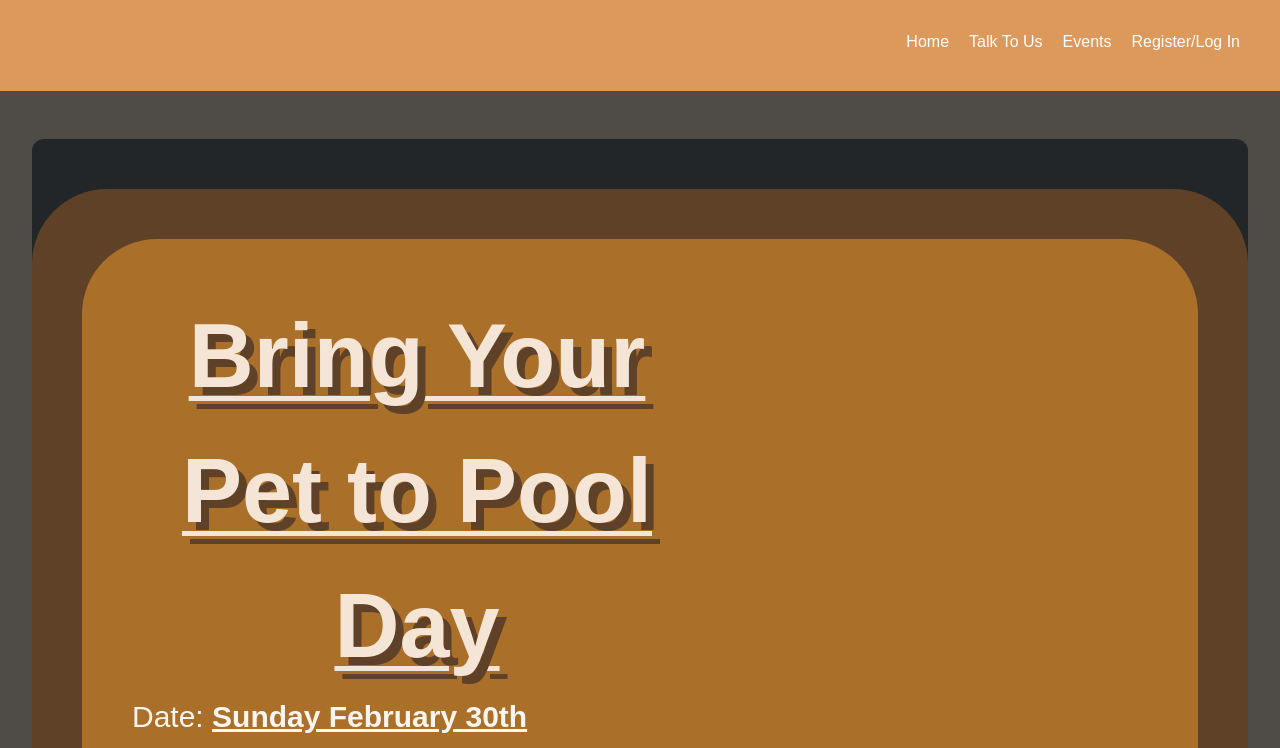
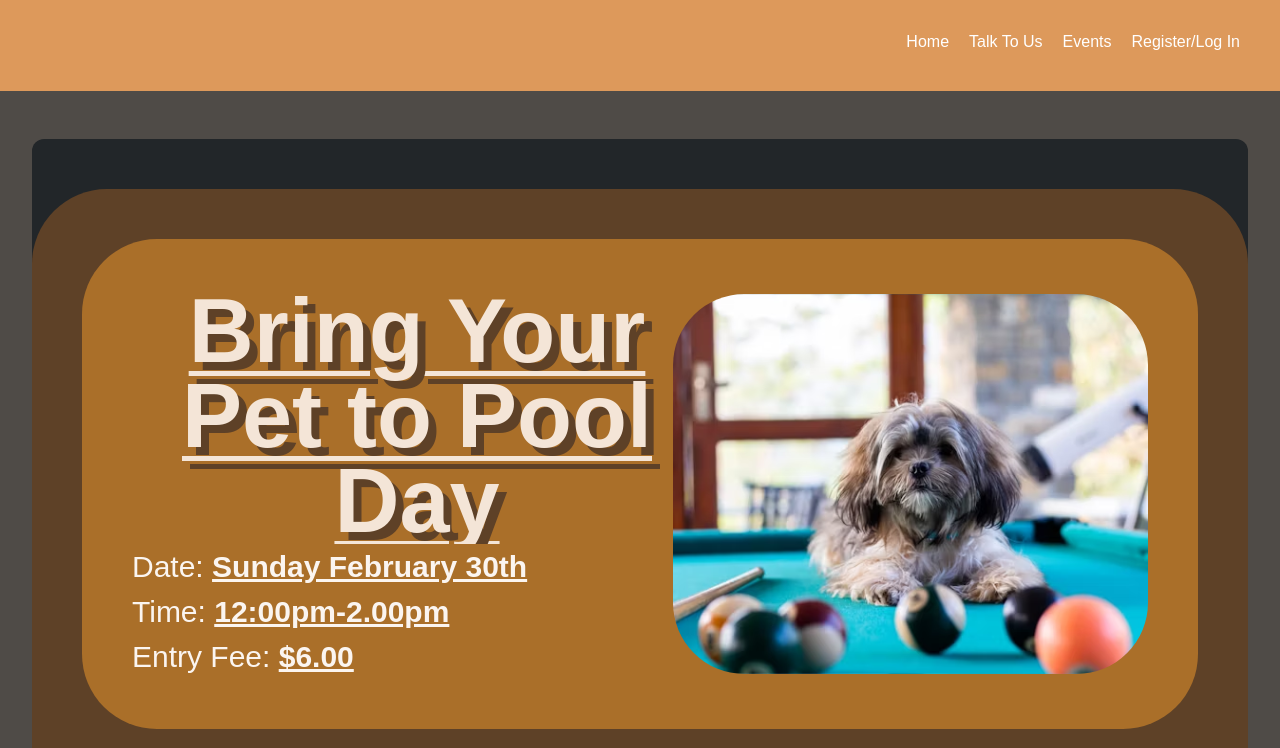
Before and after one commit to UoaWDCC/aspa-portal-v3, a Next.js app in the folder frontend/: page /events/event-info in a window 1280 px wide. Shown: the top 748 px of the page. Built offline with nearby package versions, Linux system fonts and the light colour scheme.

Commit message:
Completed the Parts of Event Info Section
Added image and changed line height of the title

```diff
--- a/frontend/src/ui/events/EventInfo.module.css
+++ b/frontend/src/ui/events/EventInfo.module.css
@@ -55,6 +55,7 @@
     font-weight: bold;
     text-decoration: underline 5px;
     text-align: center;
+    line-height:85px;
     width: 570px;
     font-size: 90px;
     color: #F4E5D7;
--- a/frontend/src/ui/events/EventInfo.tsx
+++ b/frontend/src/ui/events/EventInfo.tsx
@@ -2,6 +2,7 @@
 
 import React from 'react';
 import styles from './EventInfo.module.css';
+import Image from "next/image";
 
 function EventInfo(){
   const handleSubmit = (event: React.ChangeEvent<any>) => {
@@ -16,7 +17,7 @@ function EventInfo(){
             <p>Time: <span className='underline font-bold'>12:00pm-2.00pm</span></p>
             <p>Entry Fee: <span className='underline font-bold'>$6.00</span></p>
           </div>
-
+          <Image src='/Event Photo.svg' width={500} height={400} alt="Event Photo"/>
         </div>
         <button onClick={handleSubmit}>Sign Up Now!</button>
         <p>Join us for a paw-some poolside adventure at ASPA's "Pet-Pool Palooza" event! Dive into fun with your furry friends as we transform the pool deck into a pet paradise. Whether it's a playful splash with your pooch or a relaxing float with your feline friend, our pet-friendly pool day promises wagging tails and happy purrs all around. With contests, prizes, and plenty of treats, it's a tail-wagging, water-loving extravaganza you won't want to miss!</p>
```
Also changed, not shown: frontend/public/Event Photo.svg (added).
